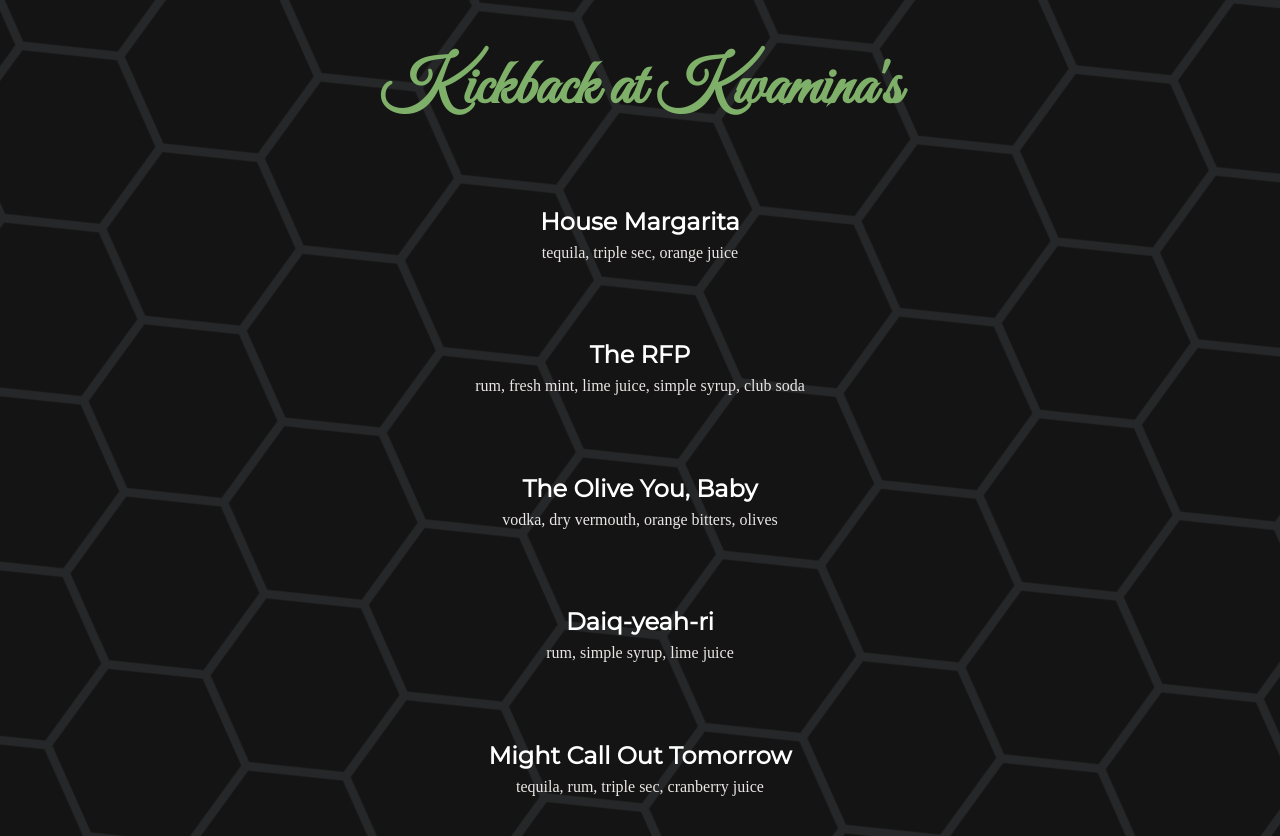
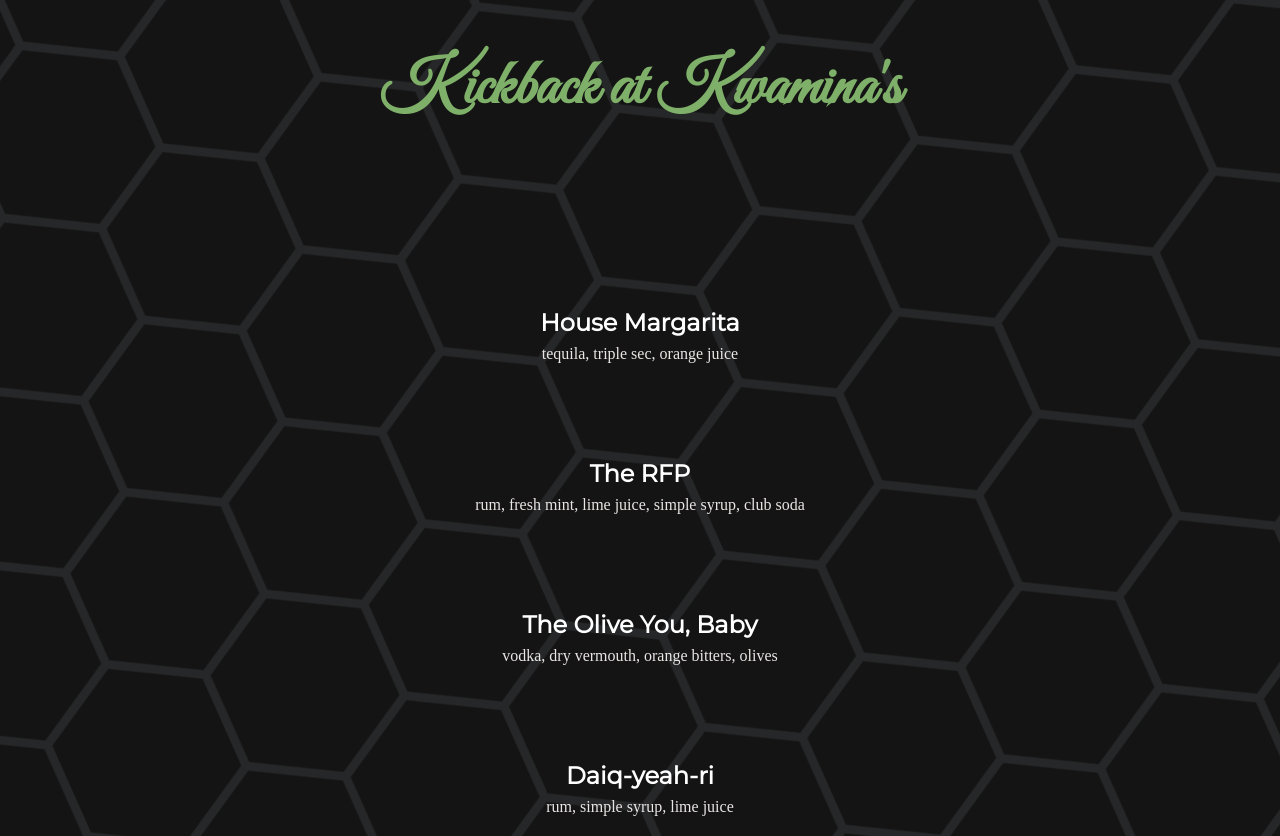
Before and after one commit to kwam1na/cocktail-menu, a Next.js app: page / in a window 1280 px wide. Shown: the top 836 px of the page. Built offline with nearby package versions, Linux system fonts and the light colour scheme; a web font is replaced by a local one.

Commit message:
increase spacing

```diff
--- a/styles/Home.module.css
+++ b/styles/Home.module.css
@@ -17,7 +17,7 @@
   display: flex;
   flex-direction: column;
   align-items: center;
-  gap: 40px;
+  gap: 180px;
   padding: 3rem;
   min-height: 100vh;
 }
@@ -32,10 +32,11 @@
 .cocktailContainer {
   display: flex;
   flex-direction: column;
-  justify-content: space-evenly;
-  gap: 40px;
+  /* justify-content: space-evenly; */
+  gap: 96px;
   align-items: center;
-  min-height: 100vh;
+  /* min-height: 100vh; */
+  height: auto;
   width: 100%;
   padding: 0;
   margin: 0;
```
